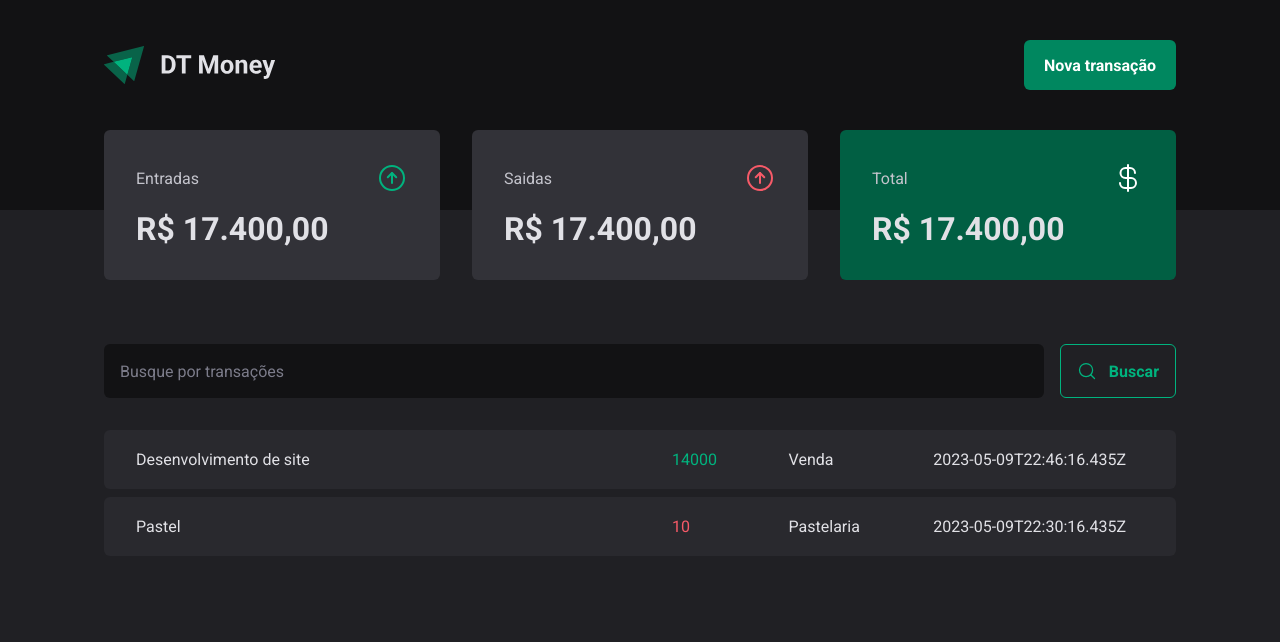
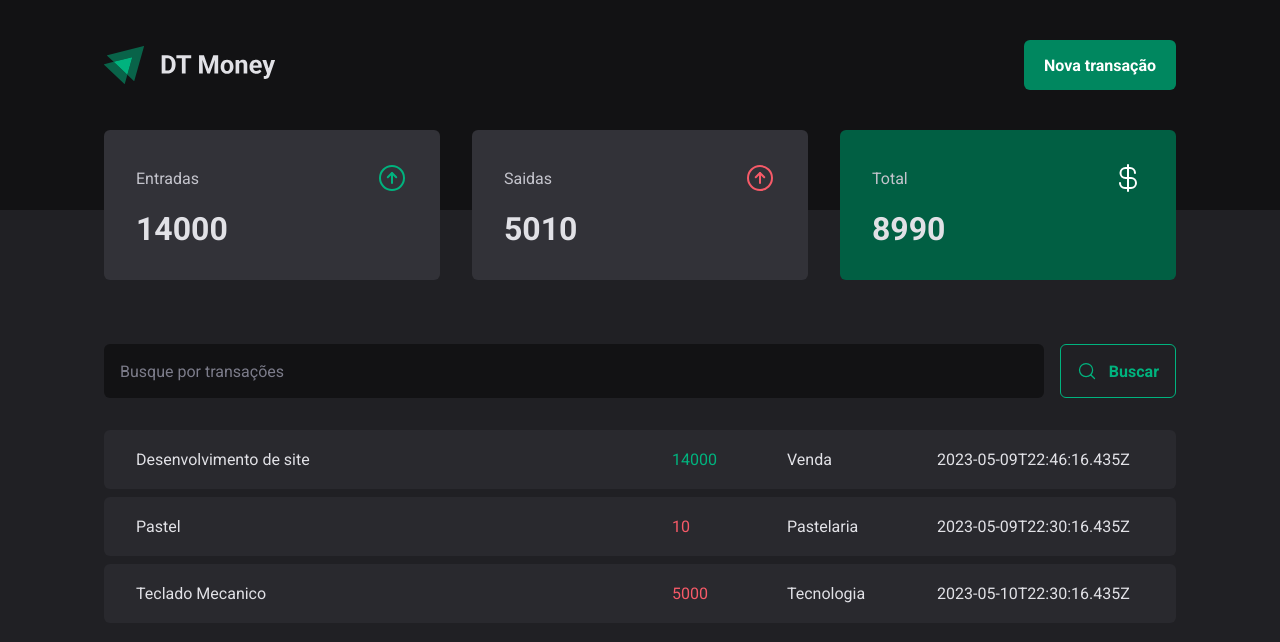
Before and after one commit to flavioanalistadesistema/dt-money, a React (Vite) app: page / in a window 1280 px wide. Shown: the top 642 px of the page. Built offline with nearby package versions, Linux system fonts and the light colour scheme; data requests are answered from the project's data file.

Commit message:
Calculando resumo de transações

```diff
--- a/server.json
+++ b/server.json
@@ -15,6 +15,14 @@
             "category": "Pastelaria",
             "price": 10,
             "createdAt": "2023-05-09T22:30:16.435Z"
+        },
+        {
+            "id": 3,
+            "description": "Teclado Mecanico",
+            "type": "outcome",
+            "category": "Tecnologia",
+            "price": 5000,
+            "createdAt": "2023-05-10T22:30:16.435Z"
         }
 
     ]
--- a/src/components/Summary/index.tsx
+++ b/src/components/Summary/index.tsx
@@ -1,7 +1,28 @@
+import { useContext } from "react";
 import { SummaryCard, SummaryContainer } from "./styles";
 import { ArrowCircleUp, CurrencyDollar } from 'phosphor-react'
+import { TransactionsContext } from "../../contexts/TransactionsContext";
 
 export function Summary() {
+    const { transactions } = useContext(TransactionsContext)
+
+
+    // {income: 0, outcome: 0, total: 0}
+
+    const sumary = transactions.reduce(
+            (acc, transaction) => {
+
+                if (transaction.type === 'income') {
+                    acc.income += transaction.price
+                    acc.total += transaction.price
+                } else {
+                    acc.outcome += transaction.price
+                    acc.total -= transaction.price
+                }
+
+                return acc
+            }, {income: 0, outcome: 0, total: 0})
+
     return (
         <SummaryContainer>
             <SummaryCard>
@@ -9,21 +30,21 @@
                     <span>Entradas</span>
                     <ArrowCircleUp size={32} color="#00B37E"/>
                 </header>
-                <strong>R$ 17.400,00</strong>
+                <strong>{sumary.income}</strong>
             </SummaryCard>
             <SummaryCard>
                 <header>
                     <span>Saidas</span>
                     <ArrowCircleUp size={32} color="#F75A68"/>
                 </header>
-                <strong>R$ 17.400,00</strong>
+                <strong>{sumary.outcome}</strong>
             </SummaryCard>
             <SummaryCard variant="green">
                 <header>
                     <span>Total</span>
                     <CurrencyDollar size={32} color="#ffffff"/>
                 </header>
-                <strong>R$ 17.400,00</strong>
+                <strong>{sumary.total}</strong>
             </SummaryCard>
         </SummaryContainer>
     )
```
